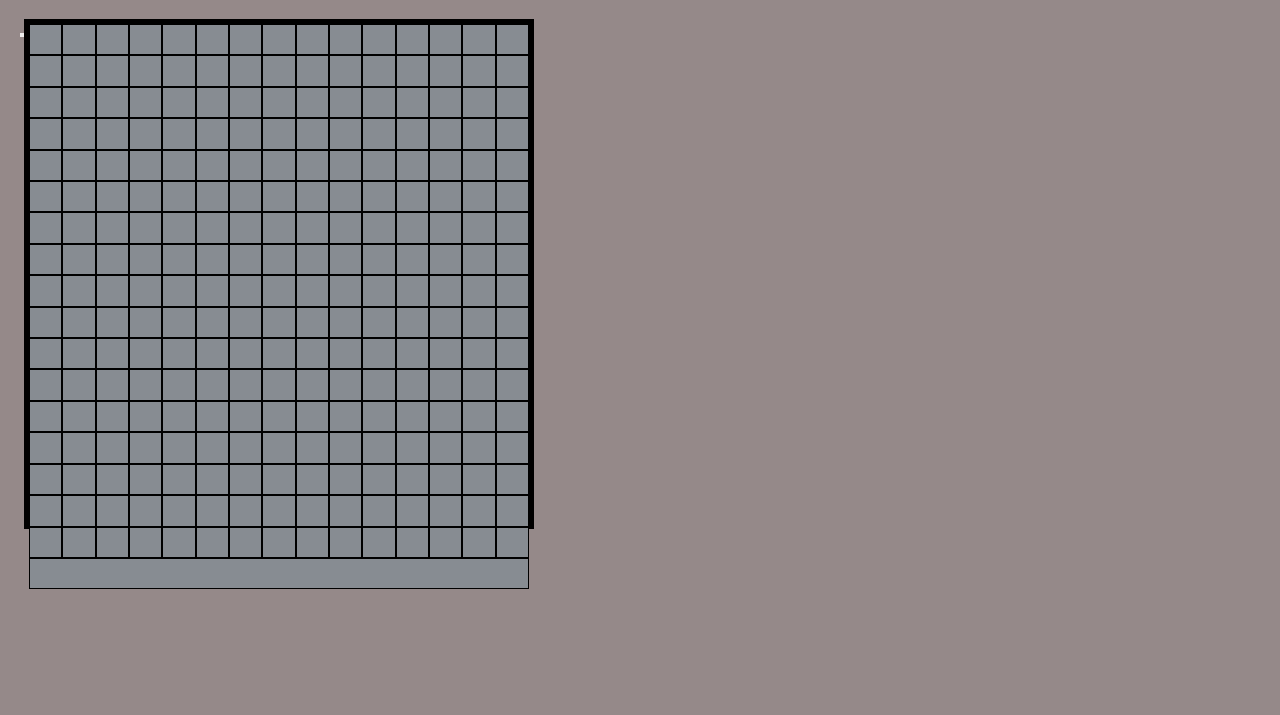
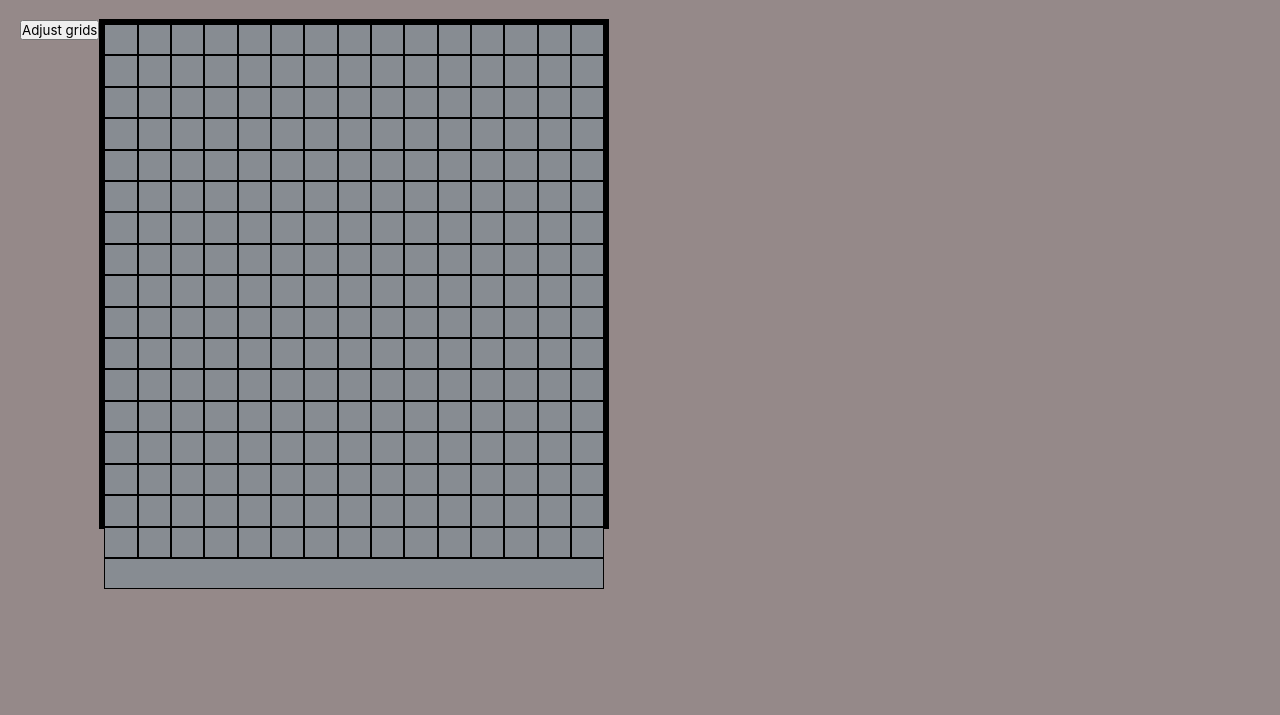
Before and after one commit to etherealForce/Etch-a-Sketch, a plain HTML site: page index.html in a window 1280 px wide. Shown: the part 85-800 px from the top of the page. Drawn offline with Linux system fonts and the light colour scheme.

Commit message:
Initiate gridAdjustor

```diff
--- a/index.html
+++ b/index.html
@@ -16,7 +16,7 @@
 
         <div class="window">
             <div class="buttonPanel">
-                <button></button>
+                <button id="openPrompt">Adjust grids</button>
             </div>
             <div class="container"></div>
         </div>
--- a/scripts/main.js
+++ b/scripts/main.js
@@ -1,7 +1,7 @@
 const container = document.querySelector(".container");
 initiateGrids();
 const grids = document.querySelectorAll(".container div");
-
+const gridadjustor = document.querySelector("#openPrompt");
 grids.forEach((aGrid)=> {
     aGrid.addEventListener("mouseover", (e) => {
         aGrid.style.cssText = `background-color: rgb(${rgbNoGenerator()}, ${rgbNoGenerator()}, ${rgbNoGenerator()})`;
```
